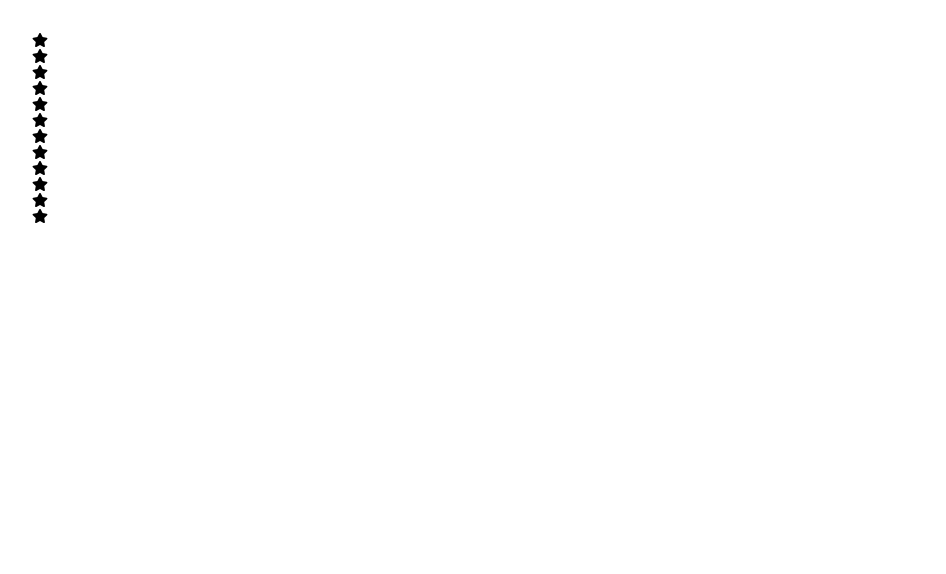
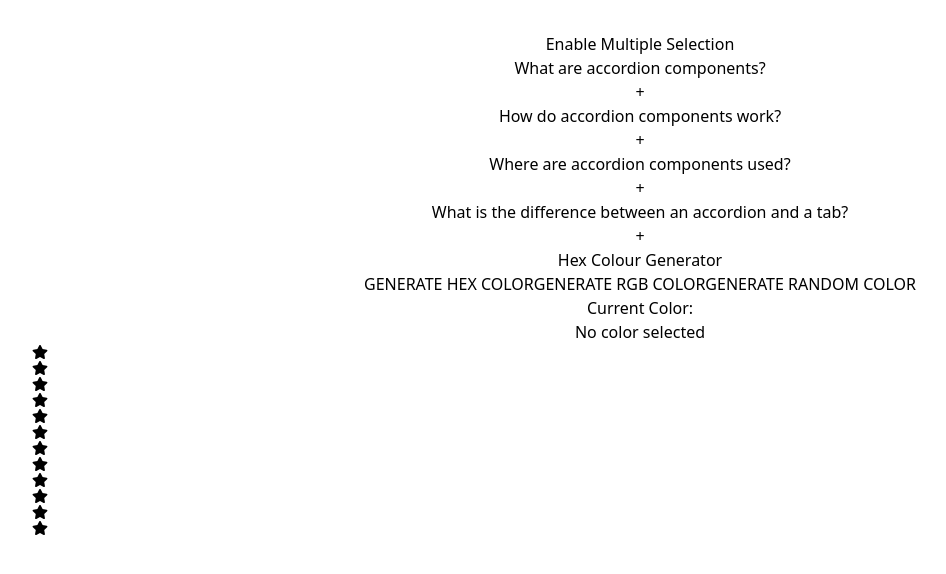
Before and after one commit to SuryaPratap03/React-Projects, a React (Vite) app in the folder Project24/: page / in a window 1280 px wide. Shown: the top 574 px of the page, without its empty margins (0-946 px from the left). Built offline with nearby package versions, Linux system fonts and the light colour scheme.

Commit message:
Activated All Projects

```diff
--- a/Project24/src/App.jsx
+++ b/Project24/src/App.jsx
@@ -8,10 +8,10 @@ function App() {
   return (
     <>
     {/* Project1 */}
-    {/* <Accodian/> */}
+    <Accodian/>
 
     {/* Project2 */}
-    {/* <ColourChanger/> */}
+    <ColourChanger/>
 
     {/* Project3 */}
     <StarRating />
```
